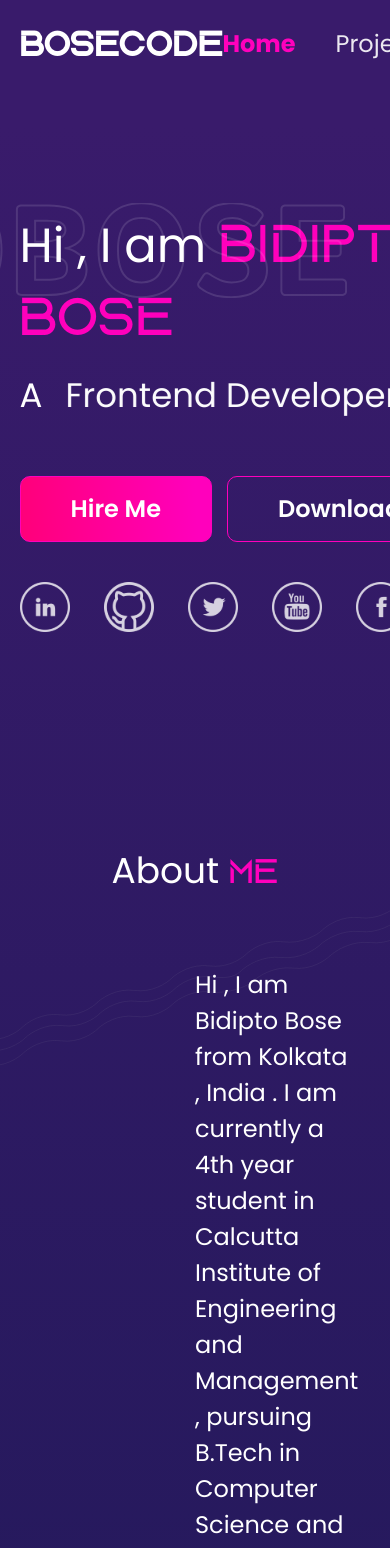
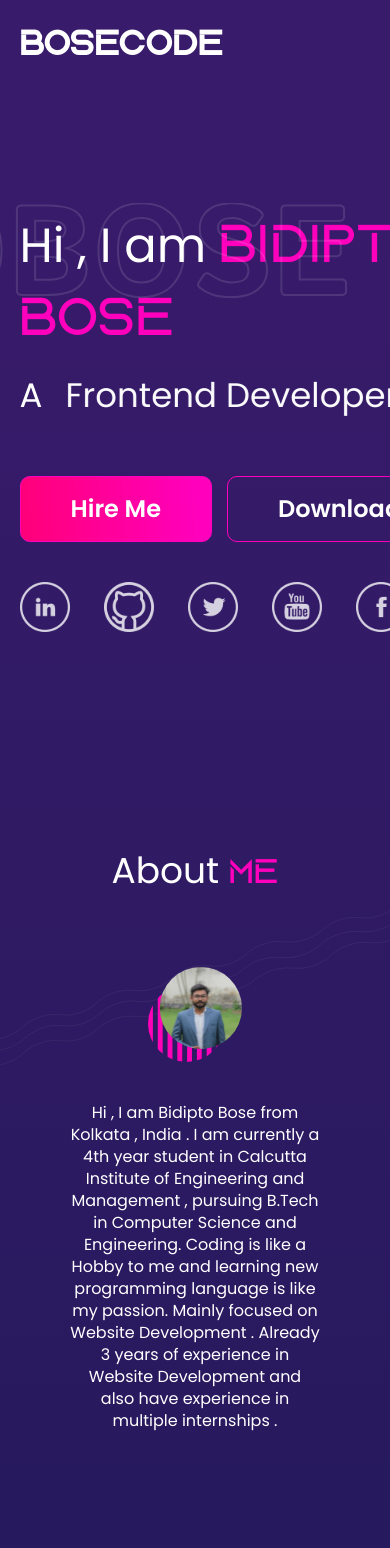
Before and after one commit to bdbose/portfolio-v2, a React (Create React App) app: page / in a window 390 px wide. Shown: the top 1548 px of the page. Built offline with nearby package versions, Linux system fonts and the light colour scheme.

Commit message:
mobile responsive init

```diff
--- a/src/components/Navbar/style.scss
+++ b/src/components/Navbar/style.scss
@@ -31,6 +31,9 @@ nav {
   .nav-elements {
     display: flex;
     gap: 40px;
+    @media screen and (max-width: 900px) {
+      display: none;
+    }
   }
 }
 .nav-background {
--- a/src/pages/home/style.scss
+++ b/src/pages/home/style.scss
@@ -15,6 +15,9 @@
     height: calc(100% - 10vh);
     padding-top: 10vh;
     overflow: hidden;
+    @media screen and (max-width: 900px) {
+      display: none;
+    }
   }
   .home-container {
     flex-direction: column;
@@ -124,6 +127,10 @@
     margin: auto;
     justify-content: space-between;
     align-items: center;
+    @media screen and (max-width: 900px) {
+      flex-direction: column;
+      gap: 40px;
+    }
     img {
       width: 30%;
       z-index: 1;
@@ -136,6 +143,12 @@
       font-size: 24px;
       line-height: 36px;
       color: #ffffff;
+      @media screen and (max-width: 900px) {
+        font-size: 16px;
+        text-align: center;
+        line-height: 22px;
+        width: 80%;
+      }
     }
   }
 }
```
